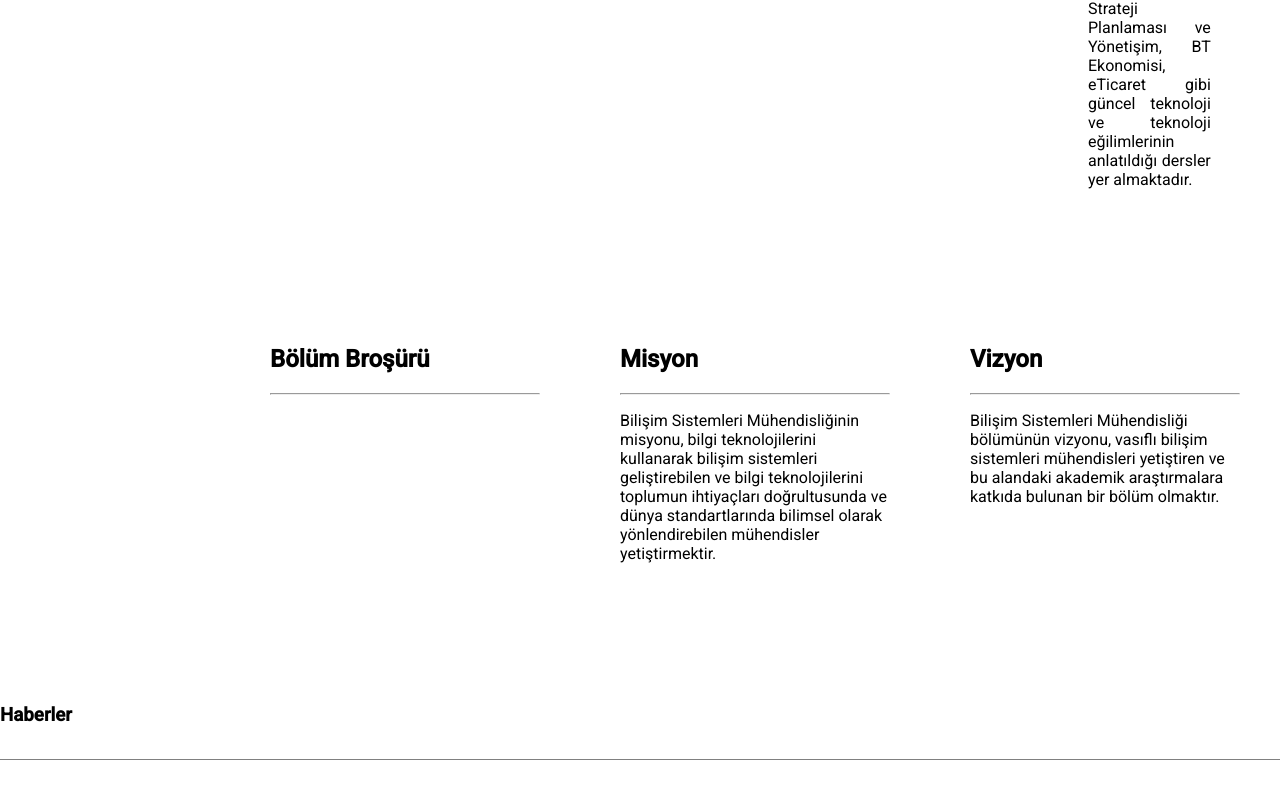
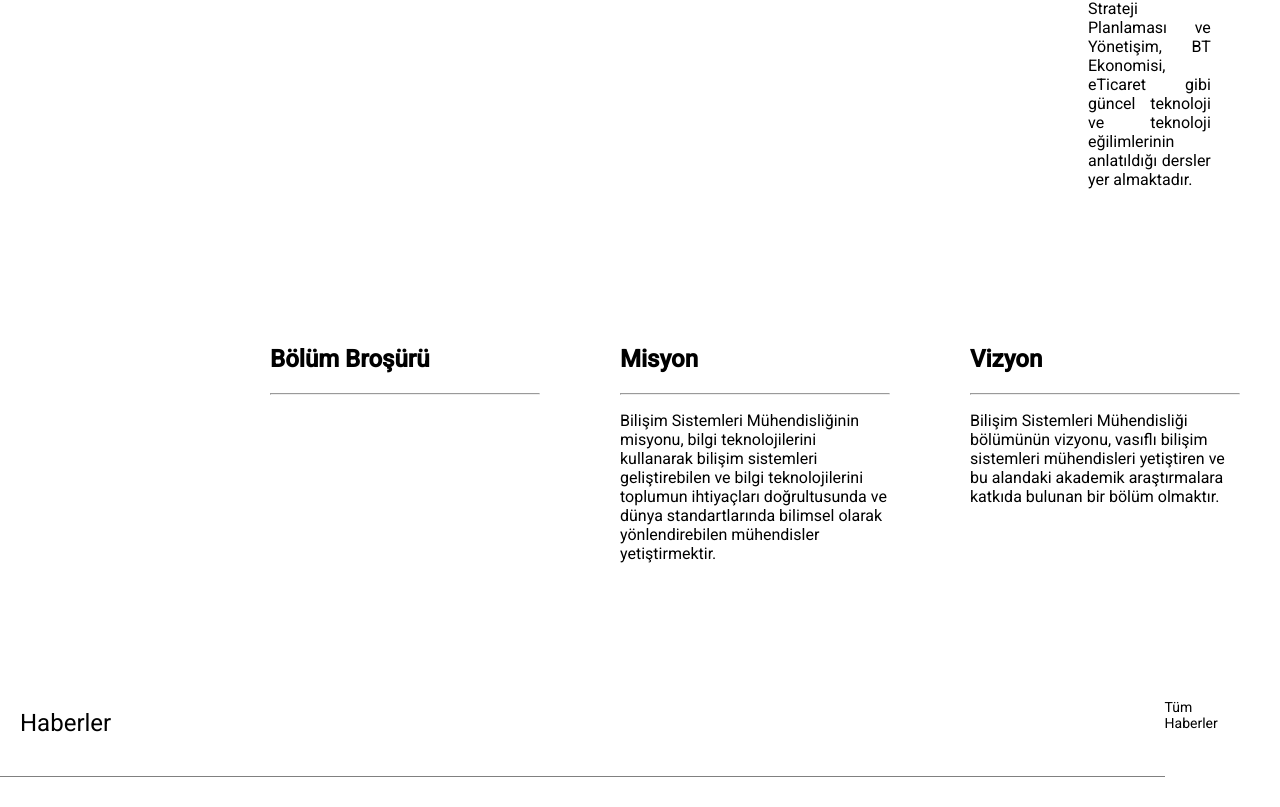
Before and after one commit to deniizyavuz/front-end-roadmap, a plain HTML site: page newindex.html in a window 1280 px wide. Shown: the part 2267-3074 px from the top of the page. Drawn offline with Linux system fonts and the light colour scheme.

Commit message:
haberler kısmı düzenlemesi

```diff
--- a/newindex.css
+++ b/newindex.css
@@ -128,14 +128,21 @@ body{
   }
 
   .news{
+    display: flex;
+    flex-direction: row;
 }
 
 .new1{
   border-bottom: 1px solid gray;
-    display: inline-block;
     width: 100%;
     margin-bottom: 30px;
     padding-bottom: 15px;
     position: relative;
-    font-weight: 300 !important;
+    padding-left: 20px;
+    font-size: 24px;
 }
+
+.new2{
+  padding-right: 40px;
+  font-size: 14px;
+}
--- a/newindex.html
+++ b/newindex.html
@@ -10,6 +10,8 @@
     rel="stylesheet"
     href="https://cdnjs.cloudflare.com/ajax/libs/font-awesome/4.7.0/css/font-awesome.min.css"
   />
+  <link rel="stylesheet" href="https://fonts.googleapis.com/icon?family=Material+Icons">
+
     </head>
     <meta name="viewport" content="width=device-width, initial-scale=1">
 <body>
@@ -170,7 +172,11 @@
       </section>
       <section class="news">
         <article class="new new1">
-          <h1>Haberler</h1>
+          <p>Haberler</p>
+        </article>
+        <article class="new new2">
+          <p>Tüm Haberler
+          </p>
         </article>
       </section>
 </body>
```
